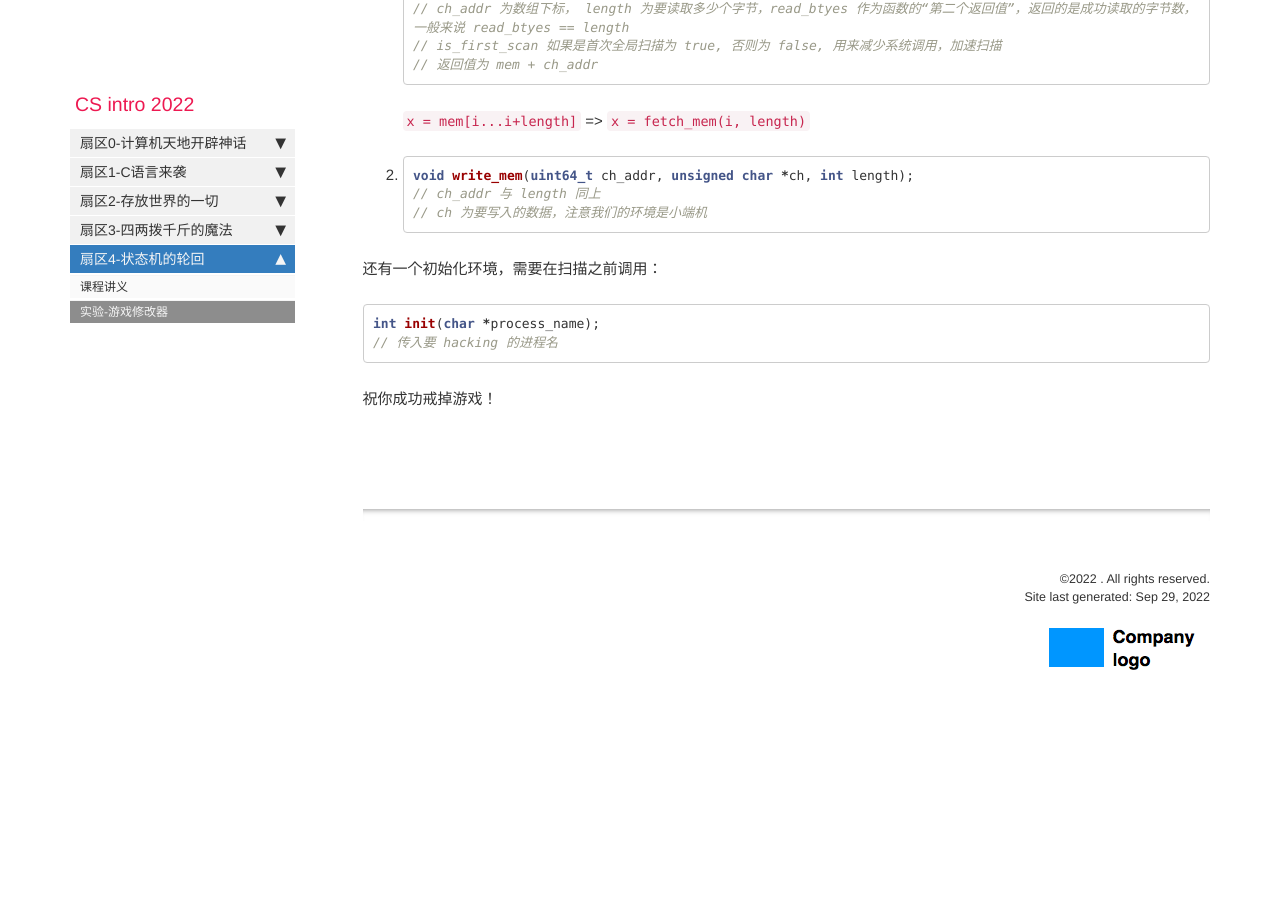
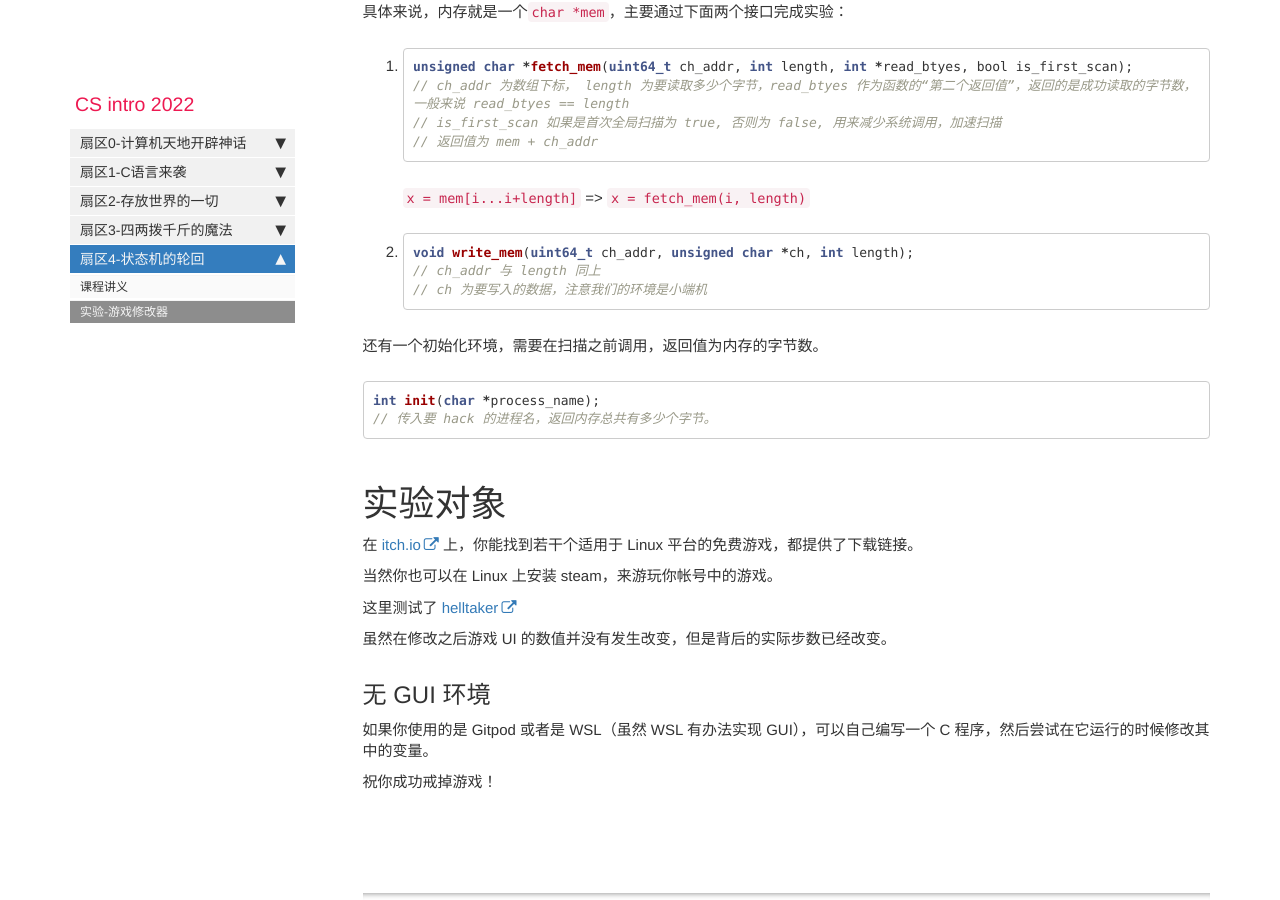
Before and after one commit to Bubbleioa/csintro-guide, a Jekyll site: the page built from pages/mydoc/lab1_hacking.md, in a window 1280 px wide and 900 px high, scrolled down 1950 px. Built offline with Jekyll 4.4.1, drawn with Linux system fonts in a browser that asks for light colours; comment, search, counter and statistics services are not loaded; before the commit the page ends 2696 px from its top, so only the background shows below that.

Commit message:
lab1: more description

````diff
--- a/pages/mydoc/lab1_hacking.md
+++ b/pages/mydoc/lab1_hacking.md
@@ -85,11 +85,25 @@ void write_mem(uint64_t ch_addr, unsigned char *ch, int length);
 // ch 为要写入的数据，注意我们的环境是小端机
 ```
 
-还有一个初始化环境，需要在扫描之前调用：
+还有一个初始化环境，需要在扫描之前调用，返回值为内存的字节数。
 
 ```c
 int init(char *process_name);
-// 传入要 hacking 的进程名
+// 传入要 hack 的进程名，返回内存总共有多少个字节。
 ```
 
+# 实验对象
+
+在 [itch.io](https://itch.io/games/top-rated/free/platform-linux) 上，你能找到若干个适用于 Linux 平台的免费游戏，都提供了下载链接。
+
+当然你也可以在 Linux 上安装 steam，来游玩你帐号中的游戏。
+
+这里测试了 [helltaker](https://vanripper.itch.io/helltaker)
+
+虽然在修改之后游戏 UI 的数值并没有发生改变，但是背后的实际步数已经改变。
+
+## 无 GUI 环境
+
+如果你使用的是 Gitpod 或者是 WSL（虽然 WSL 有办法实现 GUI），可以自己编写一个 C 程序，然后尝试在它运行的时候修改其中的变量。
+
 祝你成功戒掉游戏！
````
